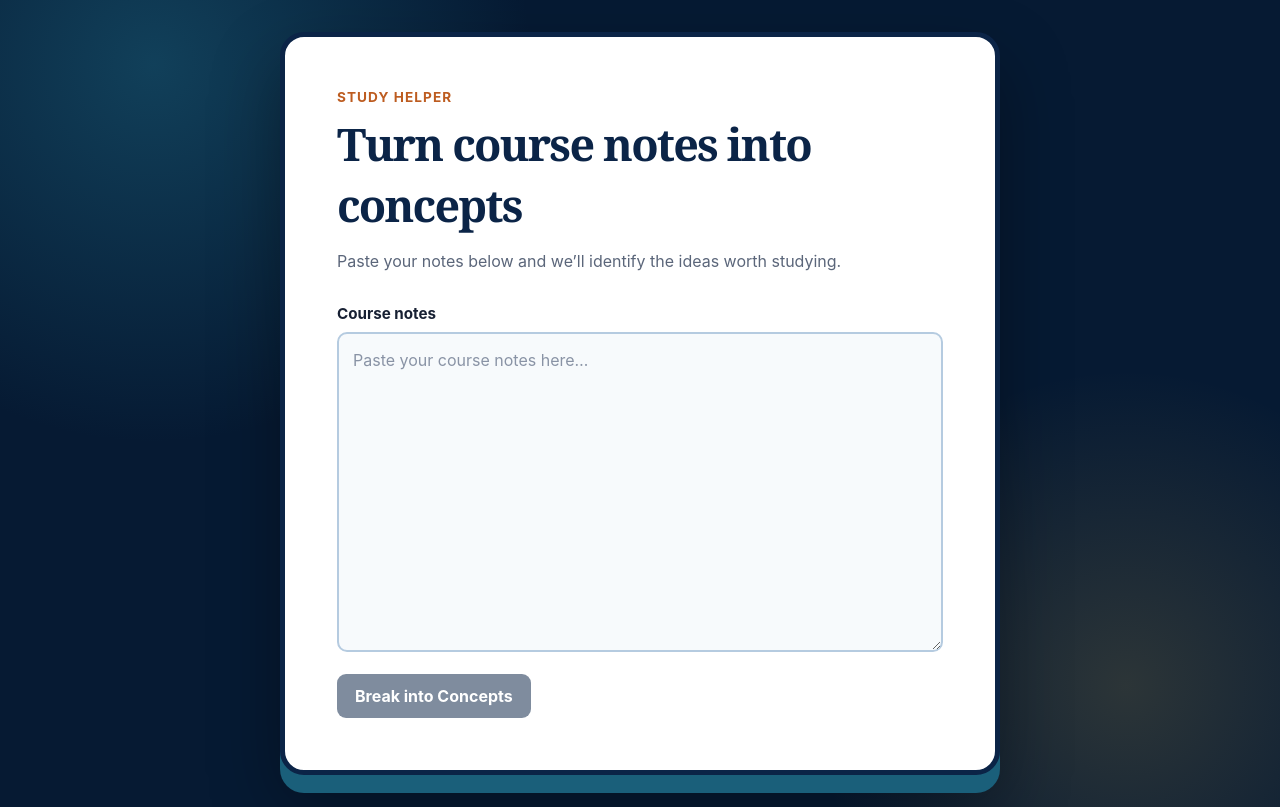
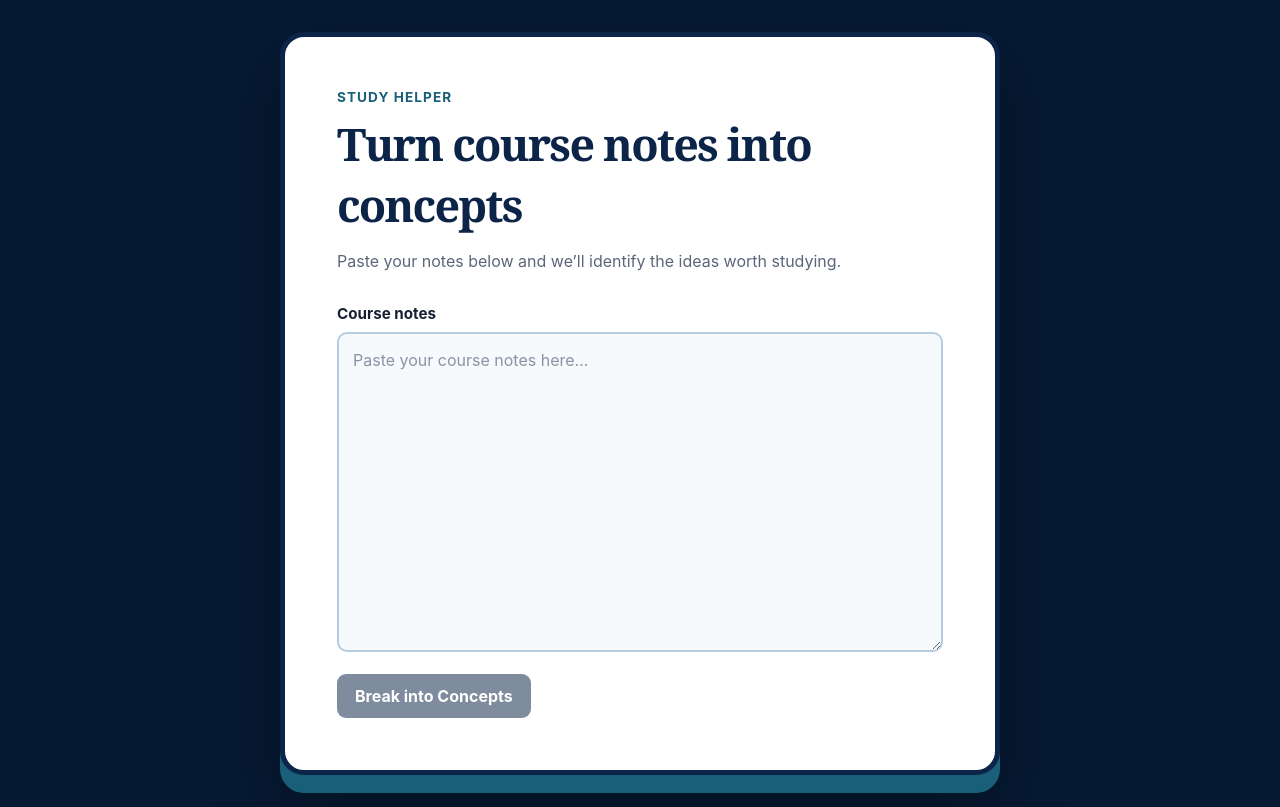
Before and after one commit to raimaghosh19/Hackathon, a React (Vite) app: page / in a window 1280 px wide. Built offline with nearby package versions, Linux system fonts and the light colour scheme.

Commit message:
stylistic changes

```diff
--- a/src/styles.css
+++ b/src/styles.css
@@ -16,7 +16,7 @@ button, textarea { font: inherit; }
   display: grid;
   place-items: center;
   padding: 32px 20px;
-  background: radial-gradient(circle at 12% 8%, rgba(26, 95, 122, .55) 0, transparent 28%), radial-gradient(circle at 88% 85%, rgba(242, 193, 78, .16) 0, transparent 24%), #061a33;
+  background: #061a33;
 }
 
 .card {
@@ -28,7 +28,7 @@ button, textarea { font: inherit; }
   box-shadow: 0 18px 0 #1a5f7a, 0 32px 68px rgba(0, 0, 0, .34);
 }
 
-.card .eyebrow { color: #bd5c20; }
+.card .eyebrow { color: #1a5f7a; }
 .card h1 { color: #0b2447; font-family: Georgia, "Times New Roman", serif; font-weight: 800; }
 .card textarea { border: 2px solid #b5cbe0; background: #f7fafc; outline-color: #1a5f7a; }
 .card > button:not(.retry-button) { background: #0b2447; }
@@ -52,7 +52,7 @@ li { padding: 14px; background: #f6f5ff; border-radius: 10px; }
 li strong, li span { display: block; }
 li span { margin-top: 4px; color: #5b667a; font-size: .93rem; line-height: 1.4; }
 .dependencies { color: #5145b5; font-weight: 600; }
-.teaching-shell { padding: clamp(20px, 5vw, 72px); background: radial-gradient(circle at 11% 7%, rgba(26, 95, 122, .65) 0, transparent 29%), radial-gradient(circle at 93% 86%, rgba(242, 193, 78, .18) 0, transparent 23%), #061a33; }
+.teaching-shell { padding: clamp(20px, 5vw, 72px); background: #061a33; }
 .teaching-card { position: relative; width: min(100%, 980px); overflow: hidden; isolation: isolate; background: #fff; border: 5px solid #0b2447; border-radius: 28px; box-shadow: 0 30px 0 #b7c9e0, 0 38px 80px rgba(11, 36, 71, .24); }
 .teaching-card::before { position: absolute; z-index: 0; top: -155px; right: -125px; width: 355px; height: 355px; content: ""; background: repeating-radial-gradient(circle at 40% 40%, #f2c14e 0 7px, transparent 8px 28px), #1a5f7a; border: 20px solid #0b2447; border-radius: 50%; opacity: .97; }
 .teaching-card::after { position: absolute; z-index: 0; right: 58px; bottom: 118px; width: 76px; height: 76px; content: ""; background: linear-gradient(135deg, transparent 45%, #f2c14e 46% 54%, transparent 55%); opacity: .7; transform: rotate(18deg); }
```
